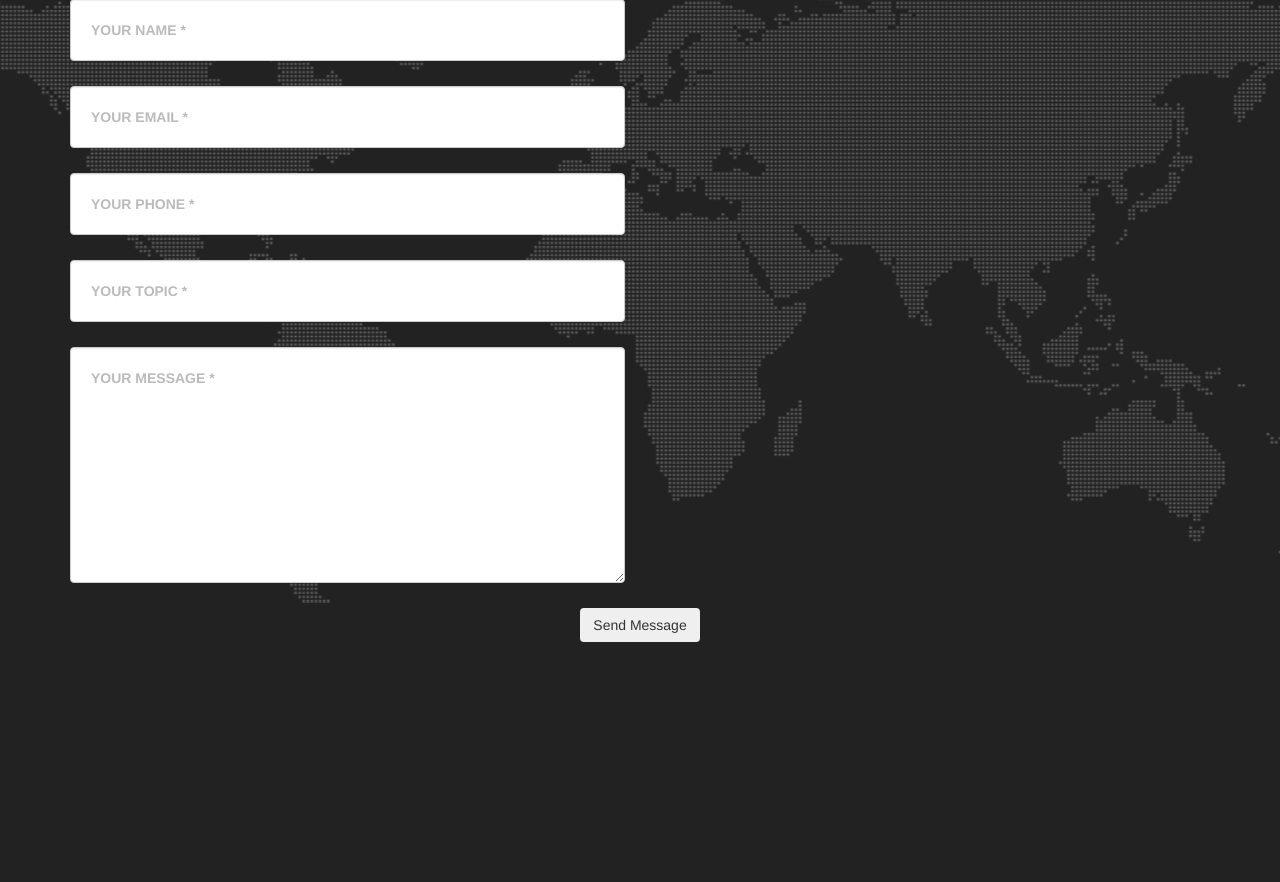
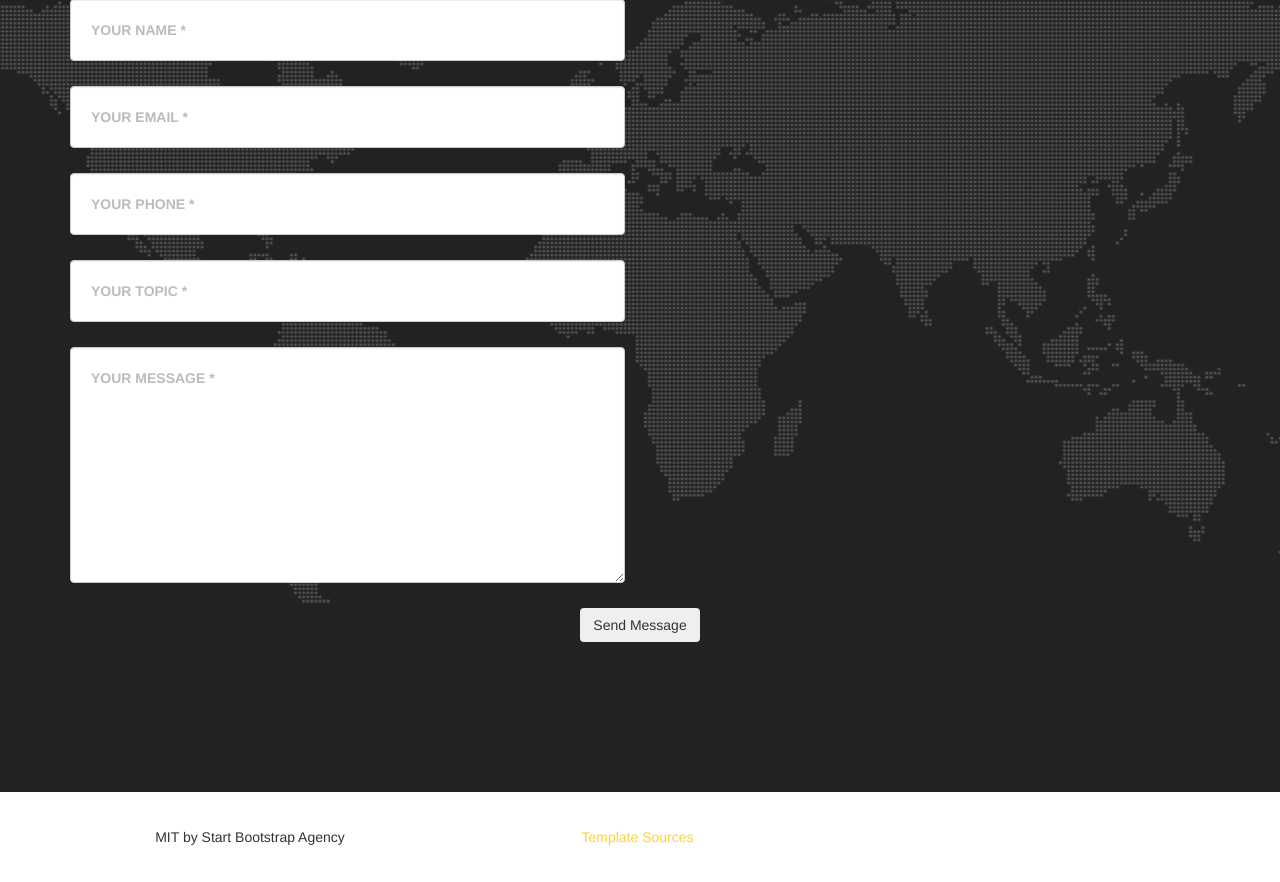
Before and after one commit to song1112/nkfustmisnet_djangolab, a Django app: page / in a window 1280 px wide. Shown: the part 925-1807 px from the top of the page. Before the commit the page ends 1567 px from the top, so only its background shows below. Run offline with Django 3.2, Linux system fonts and the light colour scheme; some libraries are stand-ins or nearby versions.

Commit message:
add footer

```diff
--- a/templates/index.html
+++ b/templates/index.html
@@ -109,6 +109,24 @@
         </div>
     </section>
 
+    <footer>
+    <div class="container">
+        <div class="row">
+            <div class="col-md-4">
+                <span class="copyright">MIT by Start Bootstrap Agency</span>
+            </div>
+
+            <div class="col-md-4">
+                <ul class="list-inline quicklinks">
+                    <li><a href="https://github.com/BlackrockDigital/startbootstrap-agency">Template Sources</a>
+                    </li>
+
+                </ul>
+            </div>
+        </div>
+    </div>
+    </footer>
+
 
 
 
```
